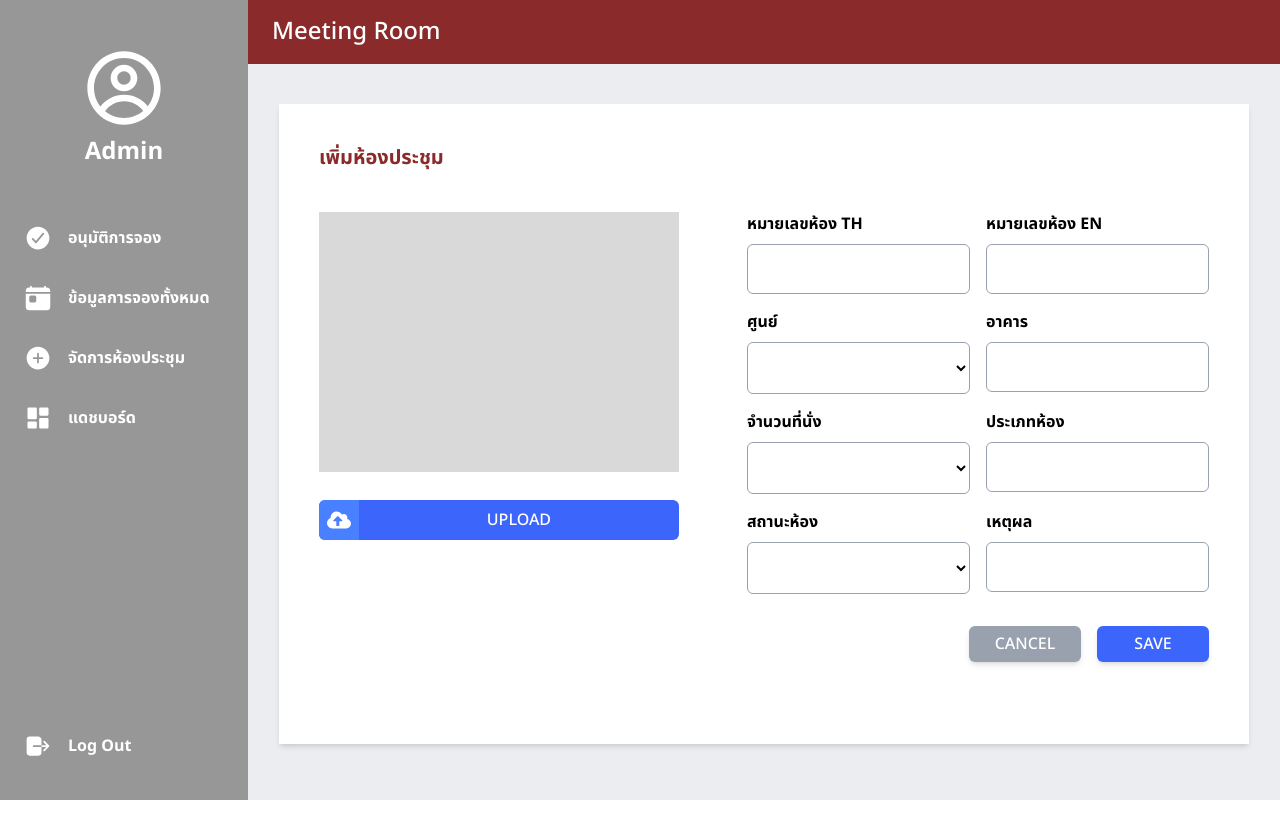
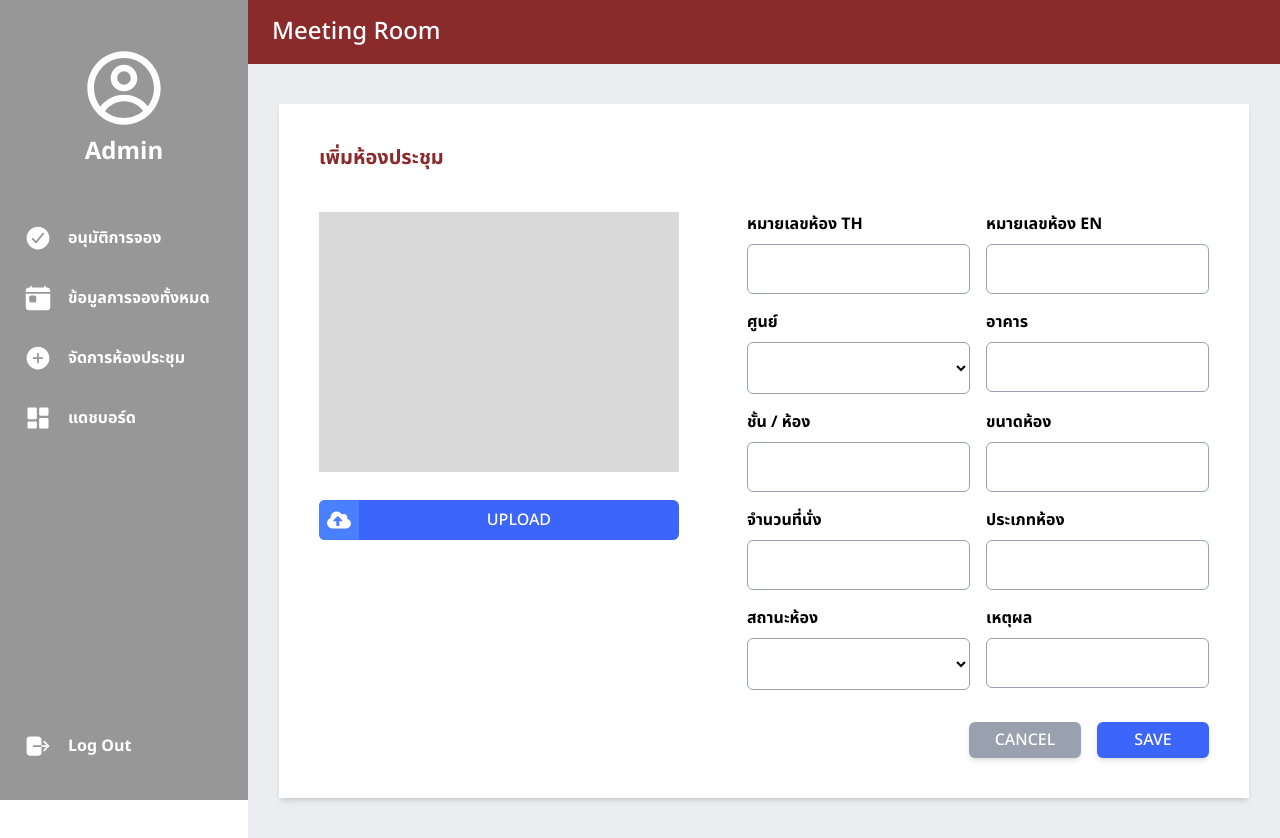
Before and after one commit to Pawinful/meeting-room-project-front, a React (Vite) app: page /admin/addroom in a window 1280 px wide. Before the commit the page ends 800 px from the top, so only its background shows below. Built offline with nearby package versions, Linux system fonts and the light colour scheme.

Commit message:
add room update

```diff
--- a/src/components/pages/AddRoom.jsx
+++ b/src/components/pages/AddRoom.jsx
@@ -55,10 +55,27 @@ const AddRoom = () => {
               </div>
 
               <div>
+                <label className="font-bold block mb-2">ชั้น / ห้อง</label>
+                <input
+                  className="w-full p-3 border border-gray-400 rounded-md focus:outline-none focus:ring-2 focus:ring-blue-300"
+                  type="text"
+                />
+              </div>
+
+              <div>
+                <label className="font-bold block mb-2">ขนาดห้อง</label>
+                <input
+                  className="w-full p-3 border border-gray-400 rounded-md focus:outline-none focus:ring-2 focus:ring-blue-300"
+                  type="text"
+                />
+              </div>
+
+              <div>
                 <label className="font-bold block mb-2">จำนวนที่นั่ง</label>
-                <select className="w-full p-3 border border-gray-400 rounded-md focus:outline-none focus:ring-2 focus:ring-blue-300">
-                  <option></option>
-                </select>
+                <input
+                  className="w-full p-3 border border-gray-400 rounded-md focus:outline-none focus:ring-2 focus:ring-blue-300"
+                  type="text"
+                />
               </div>
 
               <div>
```
